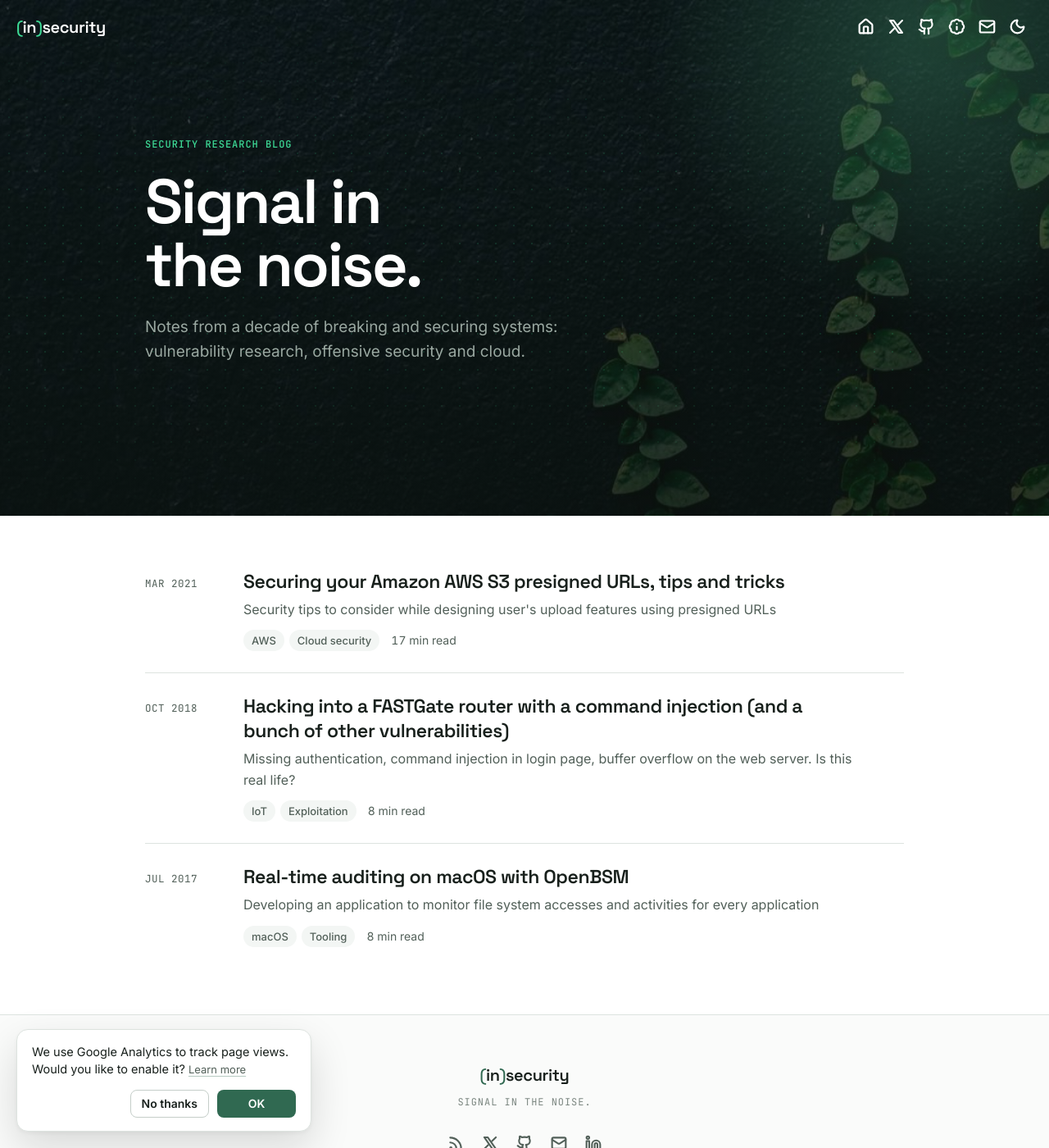
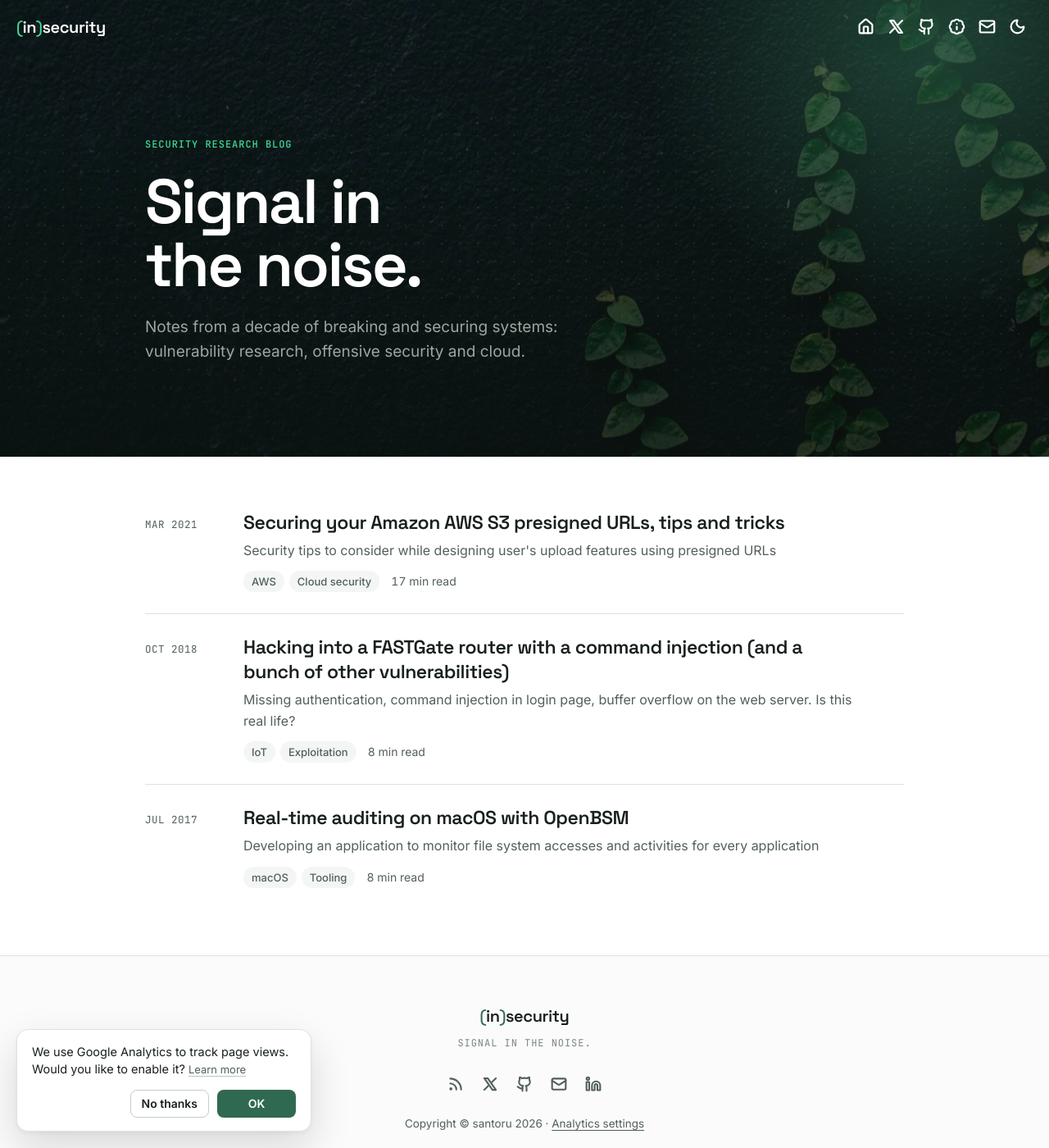
Before and after one commit to santoru/insecurity, a Jekyll site: the page built from index.html, in a window 1280 px wide and 1400 px high. Shown: the whole window at 82% size. Built offline with Jekyll 4.4.1, drawn with Linux system fonts in a browser that asks for light colours; the list of posts is cut into pages by our own code.

Commit message:
Home hero: tighter bottom spacing without the button; extra room only when the latest-post card overlaps

```diff
--- a/_sass/_home.scss
+++ b/_sass/_home.scss
@@ -1,10 +1,12 @@
 // Home page: hero, latest-post card, post list.
 
 /* ---------- Hero ---------- */
-.home-hero-inner { padding: 160px 0 150px; }
+.home-hero-inner { padding: 160px 0 112px; }
+/* Extra room at the bottom only when the "Latest post" card overlaps the hero */
+.home-hero:has(+ .home-main.has-featured) .home-hero-inner { padding-bottom: 168px; }
 .home-hero .label { color: var(--signal); }
 .home-title { margin: 18px 0 0; color: var(--white); }
-.home-lead { max-width: 560px; margin: 22px 0 34px; font-size: 19px; line-height: 1.6; color: var(--ink-300); }
+.home-lead { max-width: 560px; margin: 22px 0 0; font-size: 19px; line-height: 1.6; color: var(--ink-300); }
 
 /* ---------- Main ---------- */
 .home-main { position: relative; padding-top: 40px; padding-bottom: 56px; }
@@ -87,7 +89,8 @@
 
 /* ---------- Responsive ---------- */
 @media (max-width: 767.98px) {
-  .home-hero-inner { padding: 120px 0 112px; }
+  .home-hero-inner { padding: 120px 0 80px; }
+  .home-hero:has(+ .home-main.has-featured) .home-hero-inner { padding-bottom: 136px; }
   .home-lead { font-size: 17px; }
   .home-main { padding-top: 24px; }
   .home-main.has-featured { margin-top: -56px; padding-top: 0; }
```
